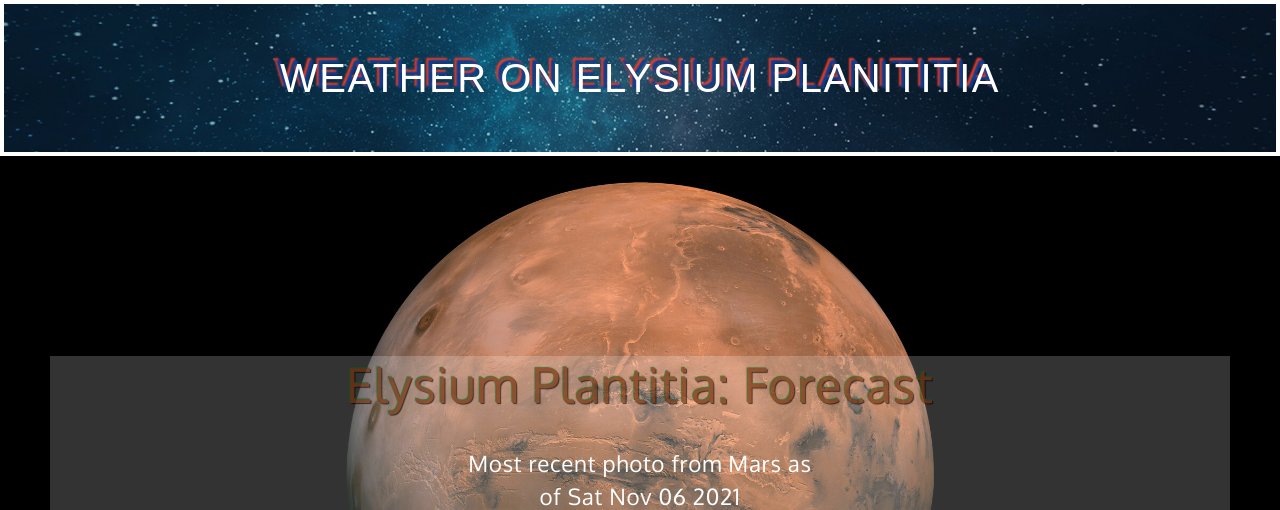
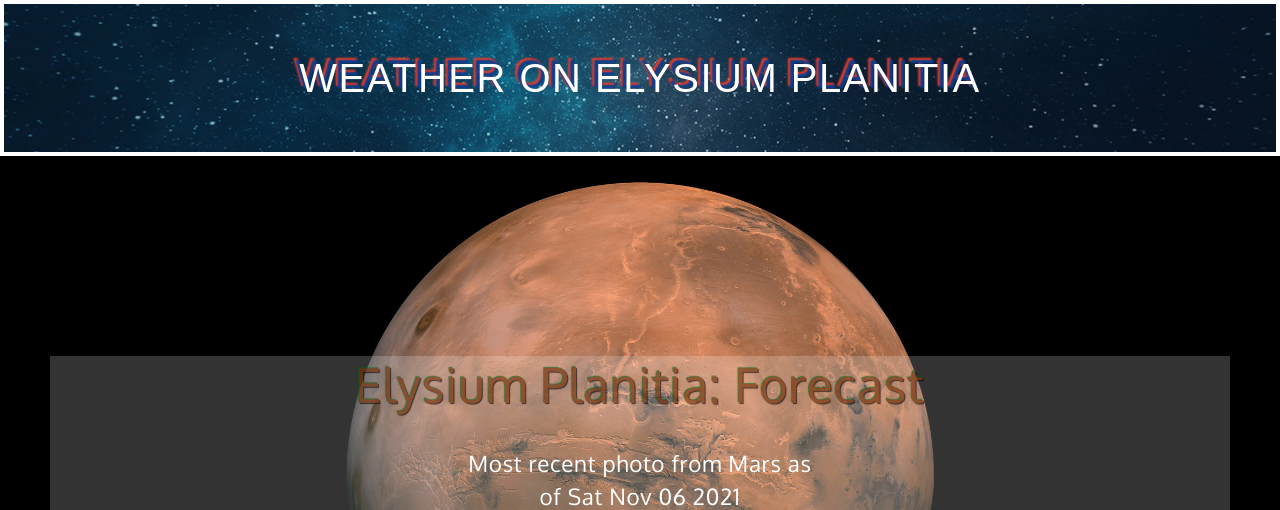
Before and after one commit to BraydenBridgeman/MarsWeatherAPI, a plain HTML site: page public/index.html in a window 1280 px wide. Shown: the top 510 px of the page. Drawn offline with nearby package versions, Linux system fonts and the light colour scheme; no server answers; a web font is replaced by a local one.

Commit message:
spelling errors

```diff
--- a/public/index.html
+++ b/public/index.html
@@ -13,12 +13,12 @@
     <title>Mars Weather API</title>
 </head>
 <body>
-    <h1 class="mainHeader">WEATHER ON ELYSIUM PLANITITIA</h1>
+    <h1 class="mainHeader">WEATHER ON ELYSIUM PLANITIA</h1>
     <!-- Mars Main Class for most-up-to-date weather -->
     <main id="mainInfo" class="marsWeatherCurrent">
         <div class="container-fluid">
             <div class="row">
-                <h1 class="marsTitle">Elysium Plantitia: Forecast</h1>
+                <h1 class="marsTitle">Elysium Planitia: Forecast</h1>
 
                 <div class="date col-sm">
                     <h2 class="solDateTitle">Sol
```
